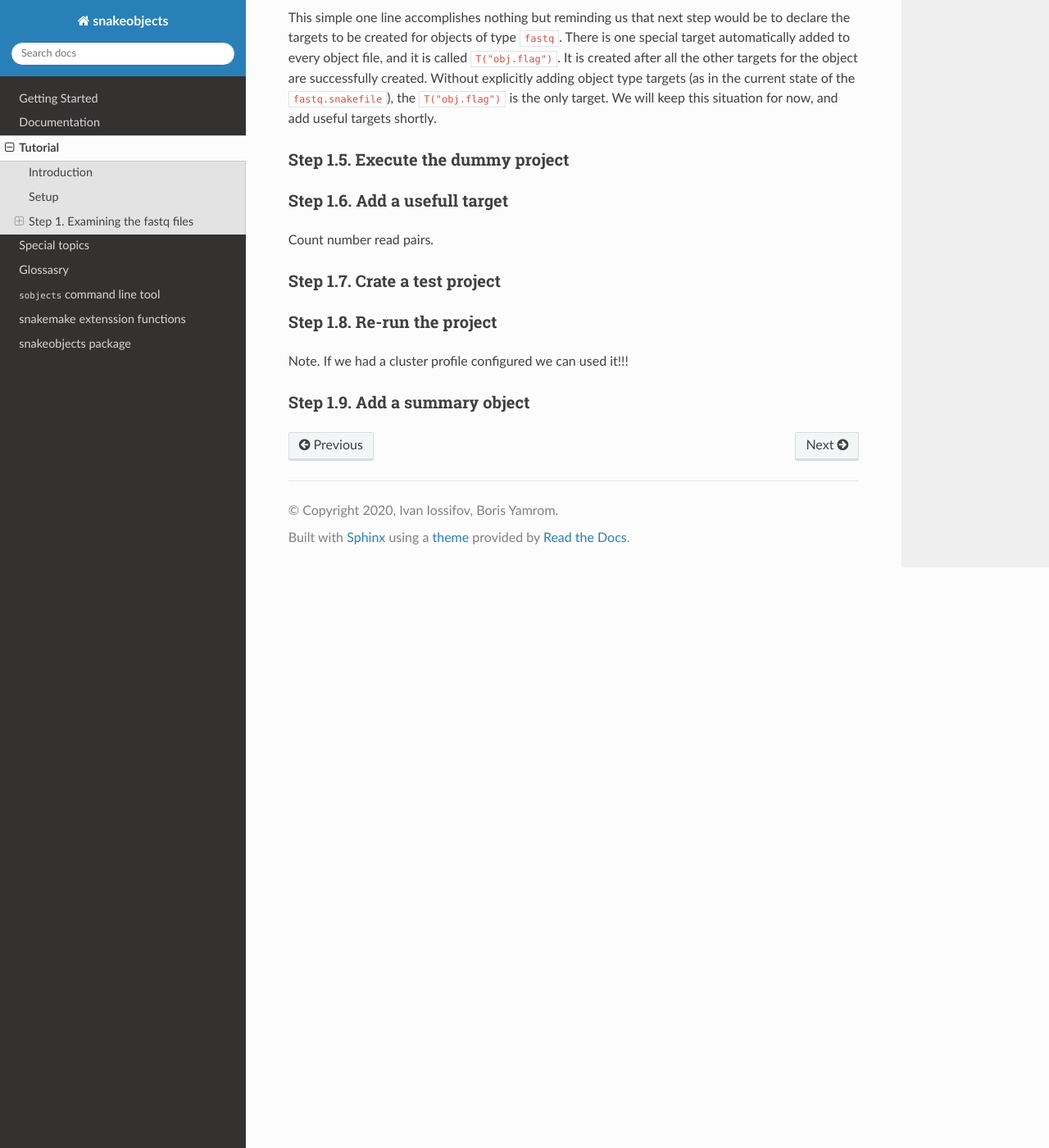
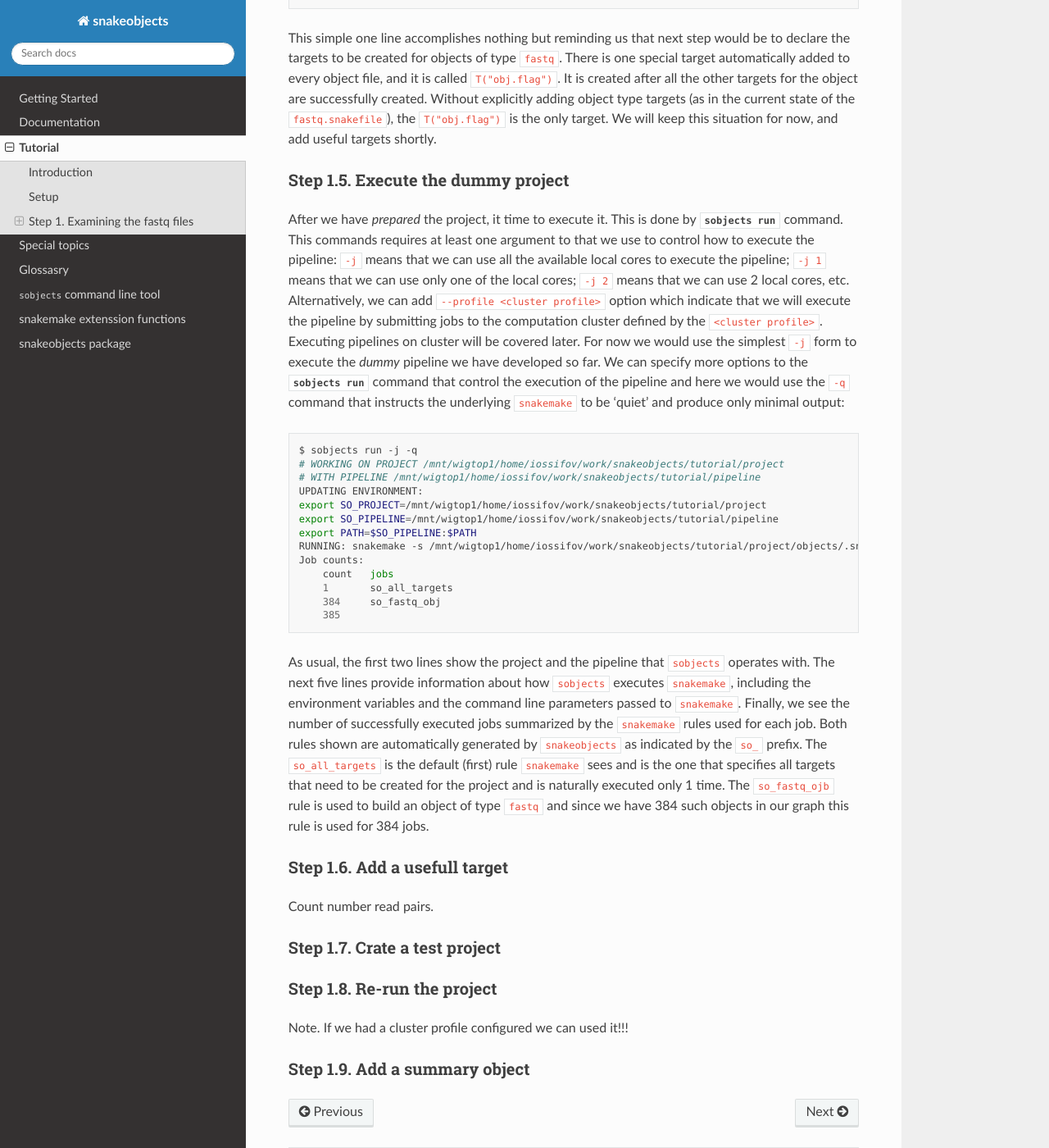
Before and after one commit to iossifovlab/snakeobjects, a Sphinx documentation site: the page built from documentation/tutorial.rst, in a window 1280 px wide and 1400 px high, scrolled down 4718 px. Shown: the whole window at 82% size. Built offline with Sphinx 7.4.7 and the Read the Docs theme 2.0.0, drawn with Linux system fonts in a browser that asks for light colours; some of the changed text lies outside the part shown.

Commit message:
Check point

```diff
--- a/documentation/tutorial.rst
+++ b/documentation/tutorial.rst
@@ -100,8 +100,9 @@ to the directory containing the fastq files. Using ``inputDir`` is optional ---
 we could have defined the fastqDir as ``"[P:projectDir/../input/fastq"`` or
 with a full path to the directory.
 
-To check if the configuration was successfull, we can use the :option:`sobjects describe`
-command from within the project directory:
+To check if the configuration was successful, we can use the :option:`sobjects describe`
+command from within the project directory (the easiest ways to tell ``sobjects`` which project
+it should operate on is to 'go into' the project's directory or any of its subdirectories):
 
 .. code-block:: bash
 
@@ -255,6 +256,44 @@ useful targets shortly.
 Step 1.5. Execute the dummy project
 -----------------------------------
 
+After we have *prepared* the project, it time to execute it. This is done
+by :option:`sobjects run` command. This commands requires at least one argument to
+that we use to control how to execute the pipeline:  ``-j`` means that we can use all
+the available local cores to execute the pipeline; ``-j 1`` means that we can use only
+one of the local cores; ``-j 2`` means that we can use 2 local cores, etc. Alternatively,
+we can add ``--profile <cluster profile>`` option which indicate that we will execute
+the pipeline by submitting jobs to the computation cluster defined by the ``<cluster profile>``.
+Executing pipelines on cluster will be covered later. For now we would use the simplest
+``-j`` form to execute the *dummy* pipeline we have developed so far. We can specify more options
+to the :option:`sobjects run` command that control the execution of the pipeline and here we would
+use the ``-q`` command that instructs the underlying ``snakemake`` to be 'quiet' and produce only
+minimal output:
+
+.. code-block:: bash
+
+    $ sobjects run -j -q
+    # WORKING ON PROJECT /mnt/wigtop1/home/iossifov/work/snakeobjects/tutorial/project
+    # WITH PIPELINE /mnt/wigtop1/home/iossifov/work/snakeobjects/tutorial/pipeline
+    UPDATING ENVIRONMENT:
+    export SO_PROJECT=/mnt/wigtop1/home/iossifov/work/snakeobjects/tutorial/project
+    export SO_PIPELINE=/mnt/wigtop1/home/iossifov/work/snakeobjects/tutorial/pipeline
+    export PATH=$SO_PIPELINE:$PATH
+    RUNNING: snakemake -s /mnt/wigtop1/home/iossifov/work/snakeobjects/tutorial/project/objects/.snakeobjects/main.snakefile -d /mnt/wigtop1/home/iossifov/work/snakeobjects/tutorial/project/objects -j -q
+    Job counts:
+        count	jobs
+        1	so_all_targets
+        384	so_fastq_obj
+        385
+
+As usual, the first two lines show the project and the pipeline that ``sobjects`` operates with. The next five lines provide information
+about how ``sobjects`` executes ``snakemake``, including the environment variables and the command line parameters passed to
+``snakemake``. Finally, we see the number of successfully executed jobs summarized  by the ``snakemake`` rules used for each job.
+Both rules shown are automatically generated by ``snakeobjects`` as indicated by the ``so_`` prefix. The ``so_all_targets``
+is the default (first) rule ``snakemake`` sees and is the one that specifies all targets that need to be created for the project and
+is naturally executed only 1 time. The ``so_fastq_ojb`` rule is used to build an object of type ``fastq`` and since we have 384
+such objects in our graph this rule is used for 384 jobs.
+
+
 Step 1.6. Add a usefull target
 ------------------------------
 
```
Also changed, not shown: other parts of documentation/tutorial.rst (+3 -3 lines), 3 other files.
